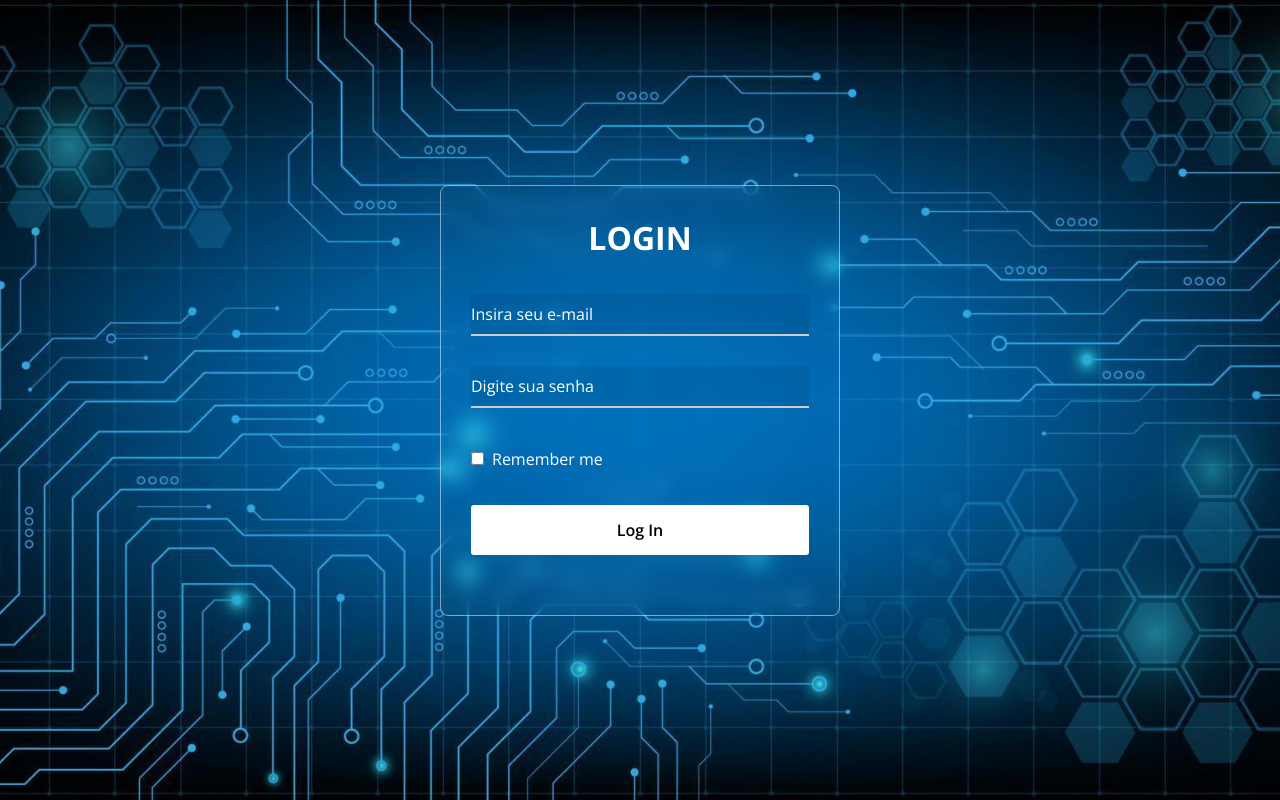
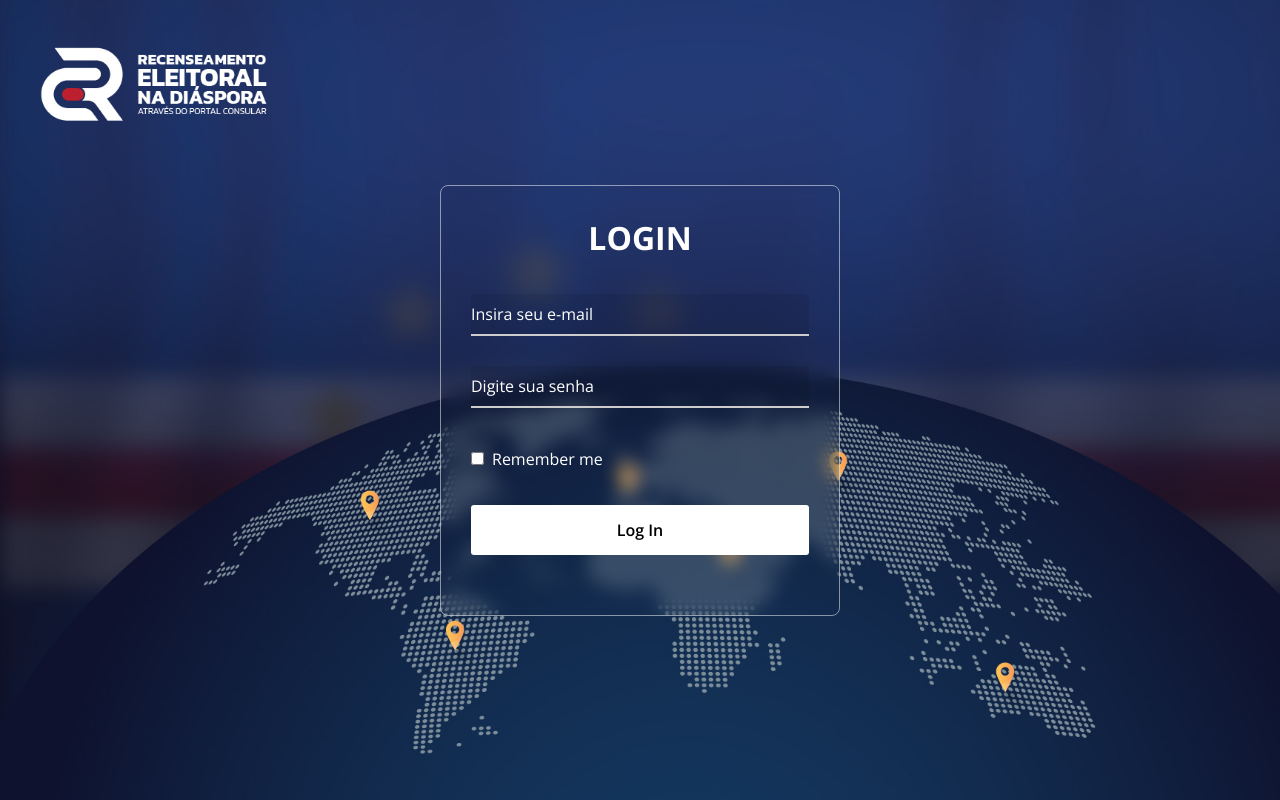
Before and after one commit to AderitoMonteiro/dashboard_RE, a Django app: page /auth/login/ in a window 1280 px wide. Run offline with Django 4.2, Linux system fonts and the light colour scheme.

Commit message:
update background img tela login

```diff
--- a/static/auth/style/style.css
+++ b/static/auth/style/style.css
@@ -22,7 +22,7 @@ body::before {
   width: 100%;
   height: 100%;
   background: url("../img/dashboard.jpg"), #000;
-  background-position: center;
+  /*background-position: center;*/
   background-size: cover;
 }
 
```
Also changed, not shown: static/auth/img/dashboard.jpg, static/auth/img/dashboard.png (added), static/auth/img/dashboard_1.jpg (added).
